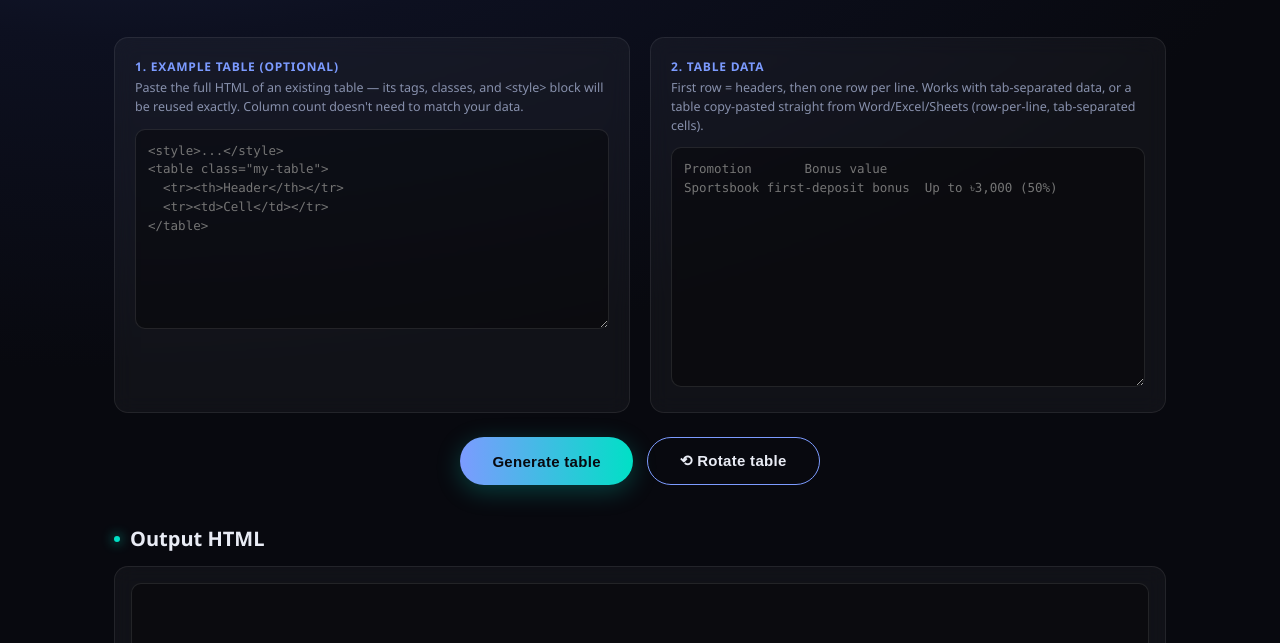
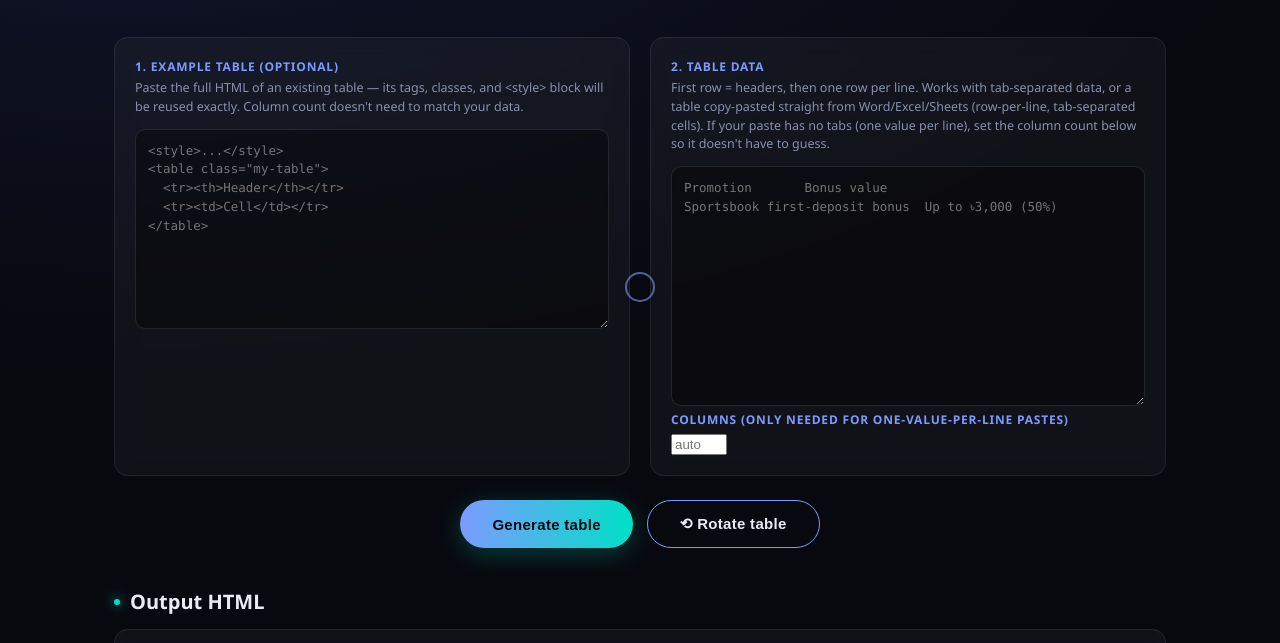
Before and after one commit to Adityasharma3010/Table-Code-Generator, a plain HTML site: page index.html in a window 1280 px wide. Shown: the part 113-756 px from the top of the page. Drawn offline with Linux system fonts and the light colour scheme.

Commit message:
Enhance table data input instructions and options
Updated hint text for table data input and added column count input.

```diff
--- a/index.html
+++ b/index.html
@@ -32,9 +32,13 @@
 
     <div class="card">
       <label>2. Table data</label>
-      <p class="hint">First row = headers, then one row per line. Works with tab-separated data, or a table copy-pasted straight from Word/Excel/Sheets (row-per-line, tab-separated cells).</p>
+      <p class="hint">First row = headers, then one row per line. Works with tab-separated data, or a table copy-pasted straight from Word/Excel/Sheets (row-per-line, tab-separated cells). If your paste has no tabs (one value per line), set the column count below so it doesn't have to guess.</p>
       <textarea id="data" placeholder="Promotion	Bonus value
 Sportsbook first-deposit bonus	Up to ৳3,000 (50%)"></textarea>
+      <div class="col-count-row">
+        <label for="col-count" class="inline-label">Columns (only needed for one-value-per-line pastes)</label>
+        <input type="number" id="col-count" min="1" max="20" placeholder="auto">
+      </div>
     </div>
   </div>
 
```
